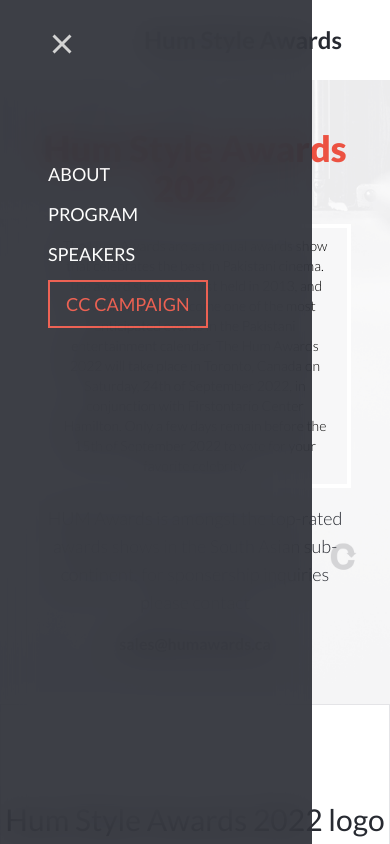
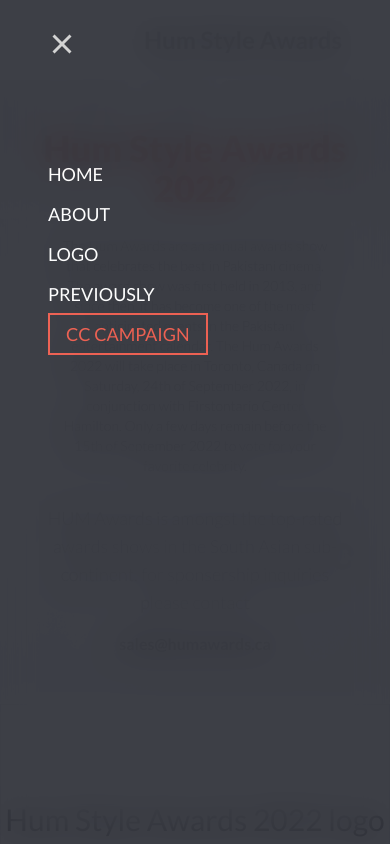
Before and after one commit to Zuhaib042/capstone-html-css, a website: page about.html in a window 390 px wide. Both pictures are taken after a click on the button 60 px from the left and 43 px from the top of the page. Shown: the top 844 px of the page. Drawn offline with nearby package versions, Linux system fonts and the light colour scheme.

Commit message:
Add and implemented mobile-menu functionality succesfully

```diff
--- a/about.html
+++ b/about.html
@@ -35,19 +35,21 @@
                 <a href="index.html" class="text-2xl font-bold">Hum Style Awards</a>
             </div>
             <div class="menu-links hidden md:flex md:items-center  space-x-6 pr-6 ">
-                <a href="about.html" class="text-lg" rel="noopener">About</a>
-                <a href="#program" class="text-lg" rel="noopener">Program</a>
-                <a href="#speakers" class="text-lg" rel="noopener">Speakers</a>
-                <a href="#" class="text-lg py-2 px-4 campaign" rel="noopener">CC Campaign</a>
+                <a href="about.html" class="text-lg mobile-links" rel="noopener">About</a>
+                <a href="#logo" class="text-lg mobile-links" rel="noopener">Logo</a>
+                <a href="#past" class="text-lg mobile-links" rel="noopener">Previously</a>
+                <a href="#" class="text-lg mobile-links py-2 px-4 campaign" rel="noopener">CC Campaign</a>
             </div>
         </nav>
-        <div id="menu"
-            class="absolute top-0 bottom-0 left-0 hidden flex-col self-end w-4/5 min-h-screen py-1 pt-40 pl-12 space-y-3 text-lg text-white uppercase overlay ">
-            <a href="about.html" class="text-lg" rel="noopener">About</a>
-            <a href="#program" class="text-lg" rel="noopener">Program</a>
-            <a href="#speakers" class="text-lg" rel="noopener">Speakers</a>
-            <a href="#" class="text-lg py-2 px-4 campaign self-start" rel="noopener">CC Campaign</a>
-        </div>
+        <ul id="menu"
+            class="absolute top-0 left-0 hidden flex-col self-end w-full min-h-screen py-1 pt-40 pl-12 space-y-3 text-lg text-white uppercase overlay">
+            <li class="mobile-links"> <a href="index.html" class="text-lg" rel="noopener">Home</a></li>
+            <li class="mobile-links"> <a href="about.html" class="text-lg" rel="noopener">About</a></li>
+            <li class="mobile-links"><a href="#logo" class="text-lg" rel="noopener">Logo</a></li>
+            <li class="mobile-links"> <a href="#past" class="text-lg" rel="noopener">Previously</a></li>
+            <li class="mobile-links"> <a href="#" class="text-lg py-2 px-4 campaign self-start" rel="noopener">CC
+                    Campaign</a></li>
+        </ul>
     </header>
     <main>
         <!-- hero section -->
@@ -73,7 +75,7 @@
             </div>
         </section>
         <!-- logo section -->
-        <section class="logo py-16 flex flex-col justify-center items-center border border-zinc-200">
+        <section class="logo py-16 flex flex-col justify-center items-center border border-zinc-200" id="logo">
             <h2 class="text-center text-3xl logo-title pt-8">Hum Style Awards 2022 logo</h2>
             <div class="line"></div>
             <p class="mt-4 font-light">
@@ -100,7 +102,7 @@
                 </div>
             </div>
         </section> -->
-        <section class="py-16 text-center">
+        <section class="py-16 text-center" id="past">
             <h2 class="text-center text-3xl logo-title pt-8">See the past Hum Style Awards</h2>
             <div class="line"></div>
             <p class="mt-8 font-light">Take a look at past events of Hum Style Awards at Houston, Texas and Toronto,
@@ -119,7 +121,7 @@
         <!-- footer -->
         <footer class="footer border border-zinc-200 py-8 flex items-center flex-col justify-between">
             <h3 class="text-xl font-bold">Hum Style Awards</h3>
-            <p class="font-light">Original Design by Cindy Shin on Behance</p>
+            <p class="font-light">Original Design by Cindy Shin in Behance</p>
         </footer>
     </main>
 
--- a/js/script.js
+++ b/js/script.js
@@ -1,10 +1,22 @@
 const hamburger = document.getElementById('menu-btn');
 const menu = document.getElementById('menu');
+const body = document.querySelector('body');
+const links = document.querySelectorAll('.mobile-links');
 
 hamburger.addEventListener('click', () => {
   hamburger.classList.toggle('ham-open');
+  menu.classList.toggle('hidden');
   menu.classList.toggle('flex');
-  menu.classList.toggle('hidden');
+  body.classList.toggle('active');
 });
 
+links.forEach((link) => {
+  link.addEventListener('click', () => {
+    hamburger.classList.remove('ham-open');
+    menu.classList.toggle('hidden');
+    menu.classList.toggle('flex');
+    body.classList.toggle('active');
+    console.log('body active');
+  });
+});
 AOS.init();
--- a/style.css
+++ b/style.css
@@ -8,6 +8,11 @@
 
 body {
   font-family: 'Lato', sans-serif;
+  overflow-x: hidden;
+}
+
+body.active {
+  overflow-y: hidden;
 }
 
 :root {
```
Also changed, not shown: index.html (+11 -9 lines).
